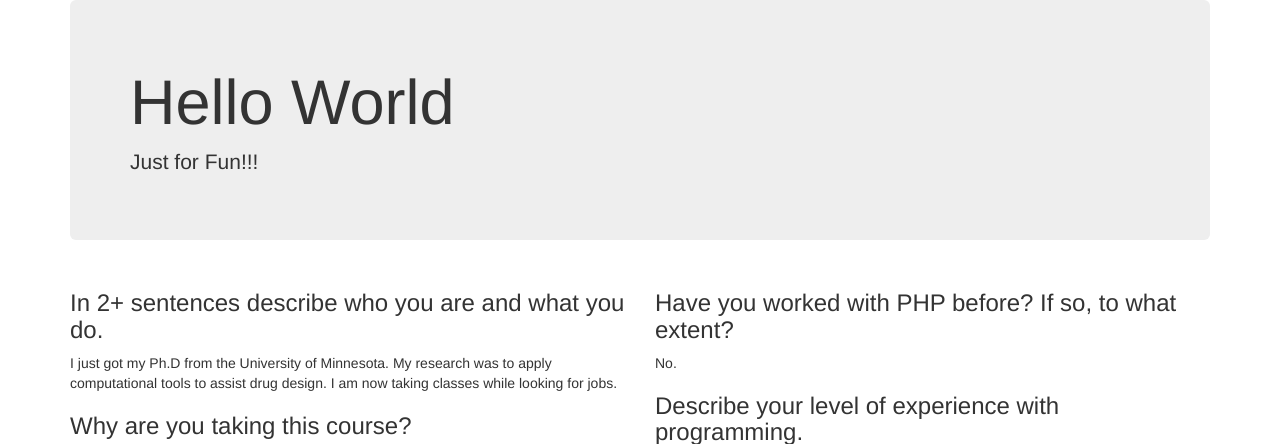
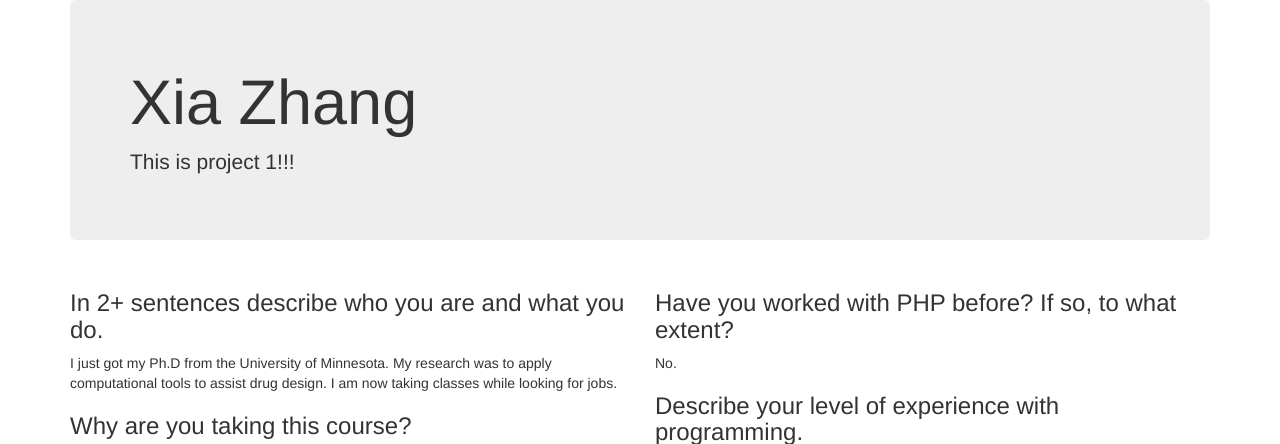
Before and after one commit to xiazhang3/P1, a PHP site: page / in a window 1280 px wide. Shown: the top 444 px of the page. Run offline with PHP 8.4, Linux system fonts and the light colour scheme; some libraries are stand-ins or nearby versions.

Commit message:
minor changes in index.php

```diff
--- a/index.php
+++ b/index.php
@@ -17,8 +17,8 @@
 
 <div class="container">
 	<div class="jumbotron">
-		<h1>Hello World</h1>
-		<p>Just for Fun!!!</p>
+		<h1>Xia Zhang</h1>
+		<p>This is project 1!!!</p>
 	</div>
 
 
```
